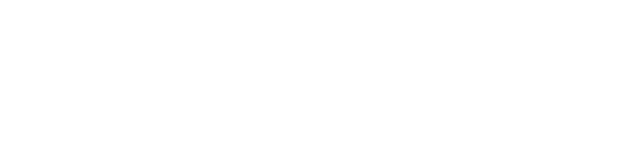
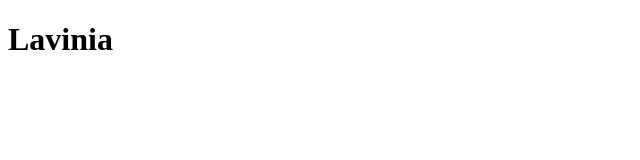
Before and after one commit to PaunoiuLavinia/Module2, a plain HTML site: page module2-solution/index.html in a window 1280 px wide. Shown: the whole page, without its empty margins (0-640 px from the left). Drawn offline with Linux system fonts and the light colour scheme.

Commit message:
Small addition to out page content.

```diff
--- a/module2-solution/index.html
+++ b/module2-solution/index.html
@@ -4,6 +4,6 @@
 	<title>Solution</title>
 </head>
 <body>
-
+<h1>Lavinia</h1>
 </body>
 </html>
```
